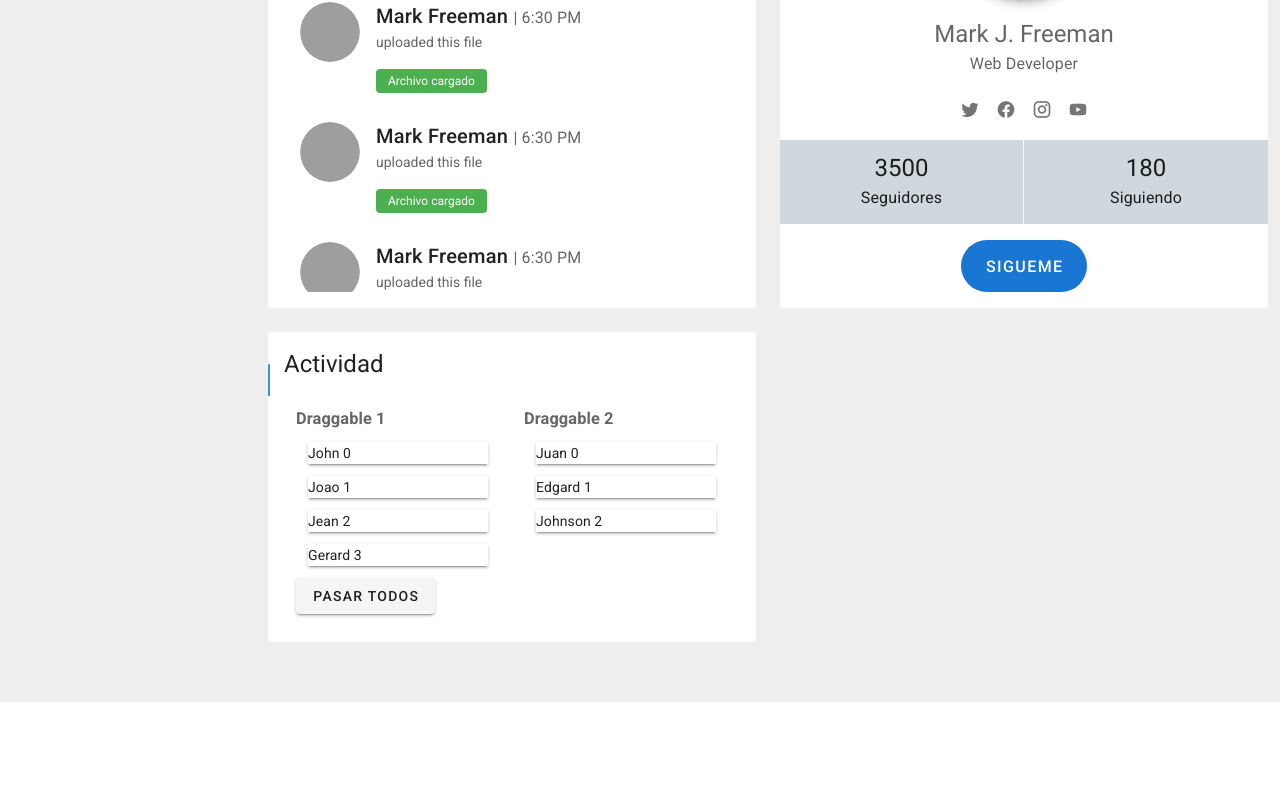
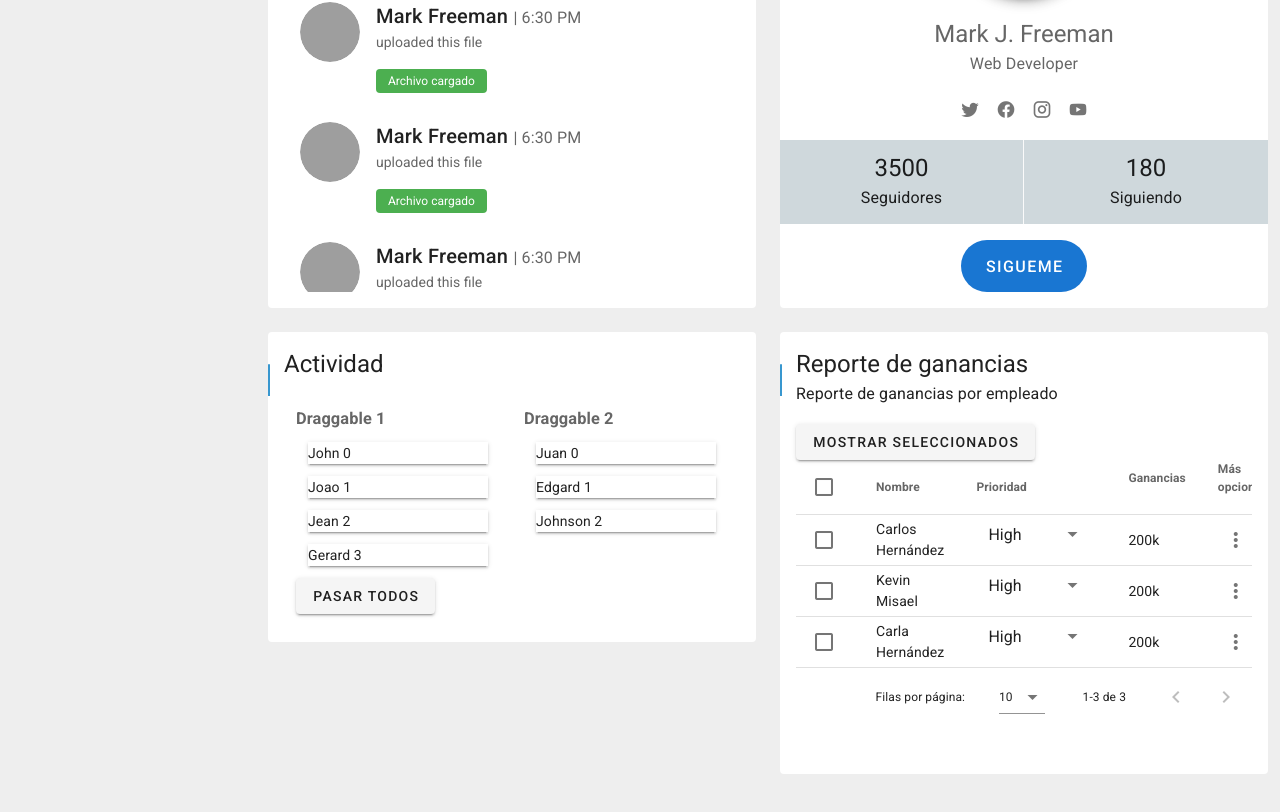
Before and after one commit to vninomtz/adminPro, a Vue app: page /dashboard/home in a window 1280 px wide. Shown: the part 1838-2650 px from the top of the page. Before the commit the page ends 2540 px from the top, so only its background shows below. Built offline with nearby package versions, Linux system fonts and the light colour scheme; grey boxes are pictures that could not be loaded; a small style sheet from the web is missing.

Commit message:
master table agregada

```diff
--- /dev/null
+++ b/src/components/activities/MasterTable.vue
@@ -0,0 +1,242 @@
+<template>
+  <v-card elevation="0">
+    <span class="line"></span>
+    <v-card-title>
+      <div>
+        <h3 class="headline">Reporte de ganancias</h3>
+        <h6 class="subtitle-1">Reporte de ganancias por empleado</h6>
+      </div>
+    </v-card-title>
+    <v-card-text>
+      <v-btn @click="showSelected">Mostrar seleccionados</v-btn>
+      <v-data-table
+        :headers="headers"
+        :items="items"
+        v-model="selected"
+        show-select
+        @click:row="updateSecondTable"
+      >
+        <template v-slot:[`item.actions`]="{}">
+          <v-menu bottom left>
+            <template v-slot:activator="{ on, attrs }">
+              <v-btn icon v-bind="attrs" v-on="on">
+                <v-icon>mdi-dots-vertical</v-icon>
+              </v-btn>
+            </template>
+            <v-list>
+              <v-list-item link v-for="(item, index) in options" :key="index">
+                <v-list-item-title>{{ item }}</v-list-item-title>
+              </v-list-item>
+            </v-list>
+          </v-menu>
+        </template>
+
+        <template v-slot:[`item.priority`]="{ item }">
+          <v-combobox
+            class="comboBox"
+            flat
+            dense
+            solo
+            hide-selected
+            :items="comboItems"
+            :value="item.priority"
+          >
+          </v-combobox>
+        </template>
+      </v-data-table>
+    </v-card-text>
+    <v-card-text>
+      <custom-table
+        :user="getUser"
+        :headers="headers2"
+        :items="getItems"
+      ></custom-table>
+    </v-card-text>
+  </v-card>
+</template>
+
+<script>
+import CustomTable from "@/components/ui/CustomTable";
+export default {
+  components: {
+    "custom-table": CustomTable,
+  },
+  data: () => ({
+    comboItems: ["High", "Medium", "Low"],
+    options: ["Editar", "Eliminar", "Ver detalle"],
+    selected: [],
+    headers: [
+      {
+        text: "Nombre",
+        value: "user.name",
+      },
+      {
+        text: "Prioridad",
+        value: "priority",
+      },
+      {
+        text: "Ganancias",
+        value: "earnings",
+      },
+      {
+        text: "Más opciones",
+        value: "actions",
+      },
+    ],
+    items: [
+      {
+        id: "1",
+        user: {
+          name: "Carlos Hernández",
+          avatar: "https://randomuser.me/api/portraits/men/86.jpg",
+          position: "Ingeniero de Software",
+          languages: [
+            {
+              name: "Javascript",
+              level: "Senior",
+              experience: "5 años",
+              salary: "30k",
+            },
+            {
+              name: "Python",
+              level: "Senior",
+              experience: "4 años",
+              salary: "35k",
+            },
+            {
+              name: "Go",
+              level: "Junior",
+              experience: "1 años",
+              salary: "25k",
+            },
+          ],
+        },
+        priority: "High",
+        earnings: "200k",
+        color: "red",
+      },
+      {
+        id: "2",
+        user: {
+          name: "Kevin Misael",
+          avatar: "https://randomuser.me/api/portraits/men/87.jpg",
+          position: "Ingeniero de Software",
+          languages: [
+            {
+              name: "Javascript",
+              level: "Senior",
+              experience: "4 años",
+              salary: "30k",
+            },
+            {
+              name: "Kotlin",
+              level: "Senior",
+              experience: "4 años",
+              salary: "35k",
+            },
+            {
+              name: "Php",
+              level: "Junior",
+              experience: "1 años",
+              salary: "25k",
+            },
+          ],
+        },
+        priority: "High",
+        earnings: "200k",
+        color: "red",
+      },
+      {
+        id: "3",
+        user: {
+          name: "Carla Hernández",
+          avatar: "https://randomuser.me/api/portraits/women/86.jpg",
+          position: "Ingeniero de Software",
+          languages: [
+            {
+              name: "Ruby",
+              level: "Senior",
+              experience: "5 años",
+              salary: "30k",
+            },
+            {
+              name: "Java",
+              level: "Senior",
+              experience: "4 años",
+              salary: "35k",
+            },
+            {
+              name: "Python",
+              level: "Junior",
+              experience: "1 año",
+              salary: "25k",
+            },
+          ],
+        },
+        priority: "High",
+        earnings: "200k",
+        color: "red",
+      },
+    ],
+    headers2: [
+      {
+        text: "Lenguaje",
+        value: "name",
+      },
+      {
+        text: "Nivel",
+        value: "level",
+      },
+      {
+        text: "Experiencia",
+        value: "experience",
+      },
+      {
+        text: "Salario",
+        value: "salary",
+      },
+    ],
+    items2: [],
+    userItem: null,
+  }),
+  methods: {
+    updateSecondTable(item) {
+      this.items2 = item.user.languages;
+      this.userItem = item.user;
+    },
+    showSelected() {
+      const array = [Object.keys(this.selected[0])].concat(this.selected);
+      const csv = array
+        .map((it) => {
+          var data = Object.values(it)
+            .map((value) => {
+              if (value instanceof Object) {
+                return JSON.stringify(value);
+              } else {
+                return value;
+              }
+            })
+            .toString();
+          return data;
+        })
+        .join("\n");
+      console.log(csv);
+    },
+  },
+  computed: {
+    getItems() {
+      return this.items2;
+    },
+    getUser() {
+      return this.userItem;
+    },
+  },
+};
+</script>
+
+<style>
+.comboBox {
+  width: 120px;
+  height: 50px;
+}
+</style>
--- /dev/null
+++ b/src/components/ui/CustomTable.vue
@@ -0,0 +1,43 @@
+<template>
+  <v-data-table v-if="existContent" :headers="headers" :items="items">
+    <template v-if="user != null" v-slot:top>
+      <div class="pa-2">
+        <v-avatar>
+          <v-img :src="user.avatar"></v-img>
+        </v-avatar>
+        <span class="ml-3">{{ user.name }}</span>
+      </div>
+    </template>
+  </v-data-table>
+</template>
+
+<script>
+export default {
+  props: {
+    headers: {
+      type: Array,
+      default: [],
+    },
+    items: {
+      type: Array,
+      default: [],
+    },
+    user: {
+      type: Object,
+      default: null,
+    },
+  },
+  computed: {
+    existContent() {
+      if (this.items.length > 0) {
+        return true;
+      } else {
+        return false;
+      }
+    },
+  },
+};
+</script>
+
+<style>
+</style>
--- a/src/views/HomePage.vue
+++ b/src/views/HomePage.vue
@@ -39,6 +39,9 @@
       <v-col cols="12" md="12" lg="6">
         <to-do></to-do>
       </v-col>
+      <v-col cols="12" md="12" lg="6">
+        <master-table></master-table>
+      </v-col>
     </v-row>
   </v-container>
 </template>
@@ -54,6 +57,7 @@ import RecentComments from "@/components/activities/RecentComments";
 import ActivityList from "@/components/activities/ActivityList";
 import ProfileCard from "@/components/activities/ProfileCard";
 import ToDoList from "@/components/activities/ToDoList";
+import MasterTable from "@/components/activities/MasterTable";
 export default {
   components: {
     "toolbar-navigation": ToolbarNavigation,
@@ -66,6 +70,7 @@ export default {
     "activity-list": ActivityList,
     "profile-card": ProfileCard,
     "to-do": ToDoList,
+    "master-table": MasterTable,
   },
   data: () => ({
     revenues: ["1", "2", "3", "4"],
```
